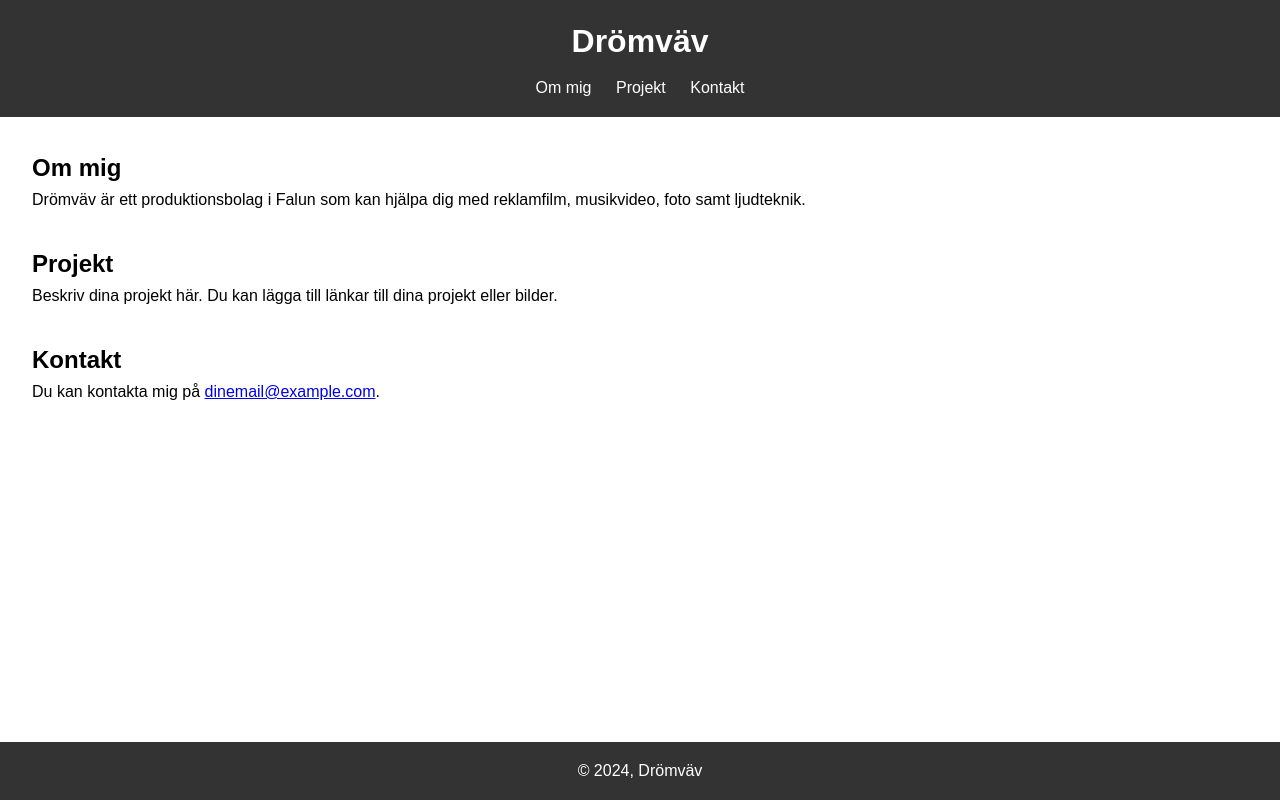
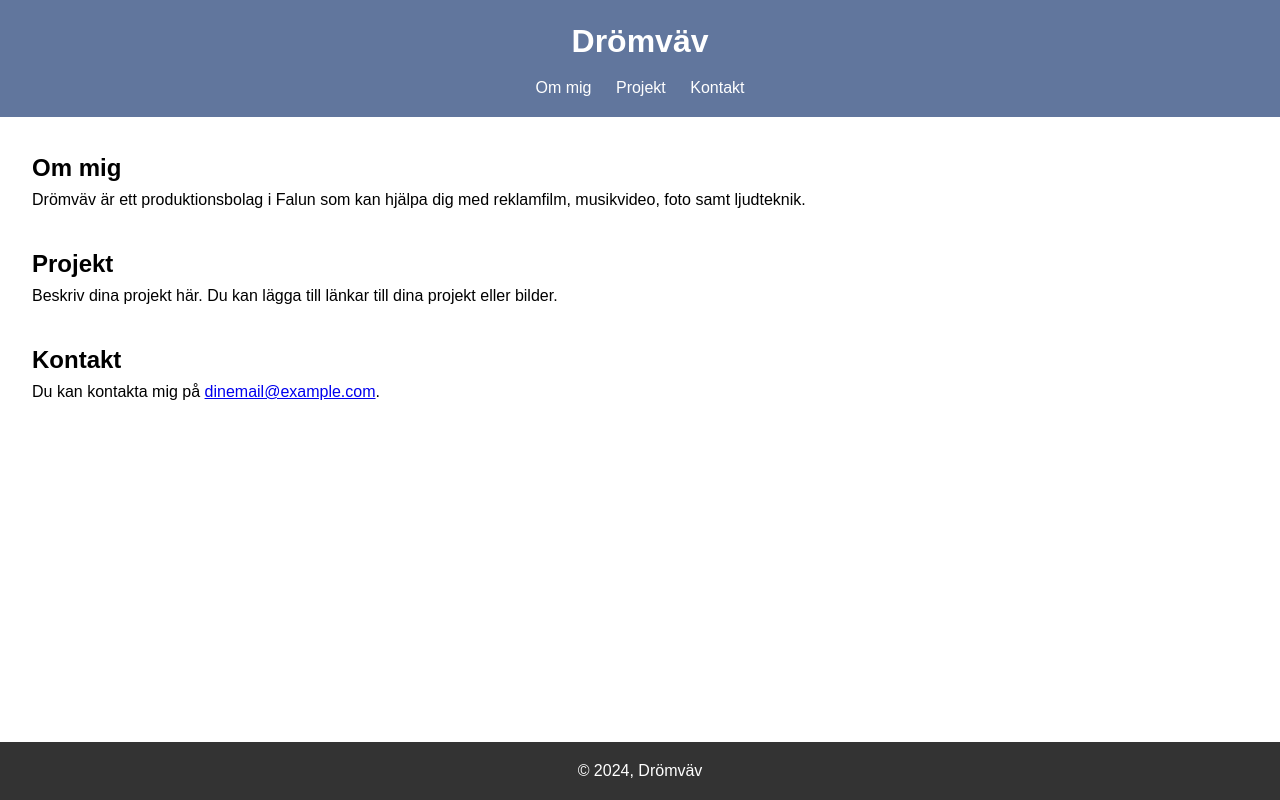
Before and after one commit to Dromvav/dromvav, a plain HTML site: page index.html in a window 1280 px wide. Drawn offline with Linux system fonts and the light colour scheme.

```diff
--- a/styles.css
+++ b/styles.css
@@ -10,7 +10,7 @@
 }
 
 header {
-    background: #333;
+    background: #61769d;
     color: #fff;
     padding: 1rem 0;
     text-align: center;
```
